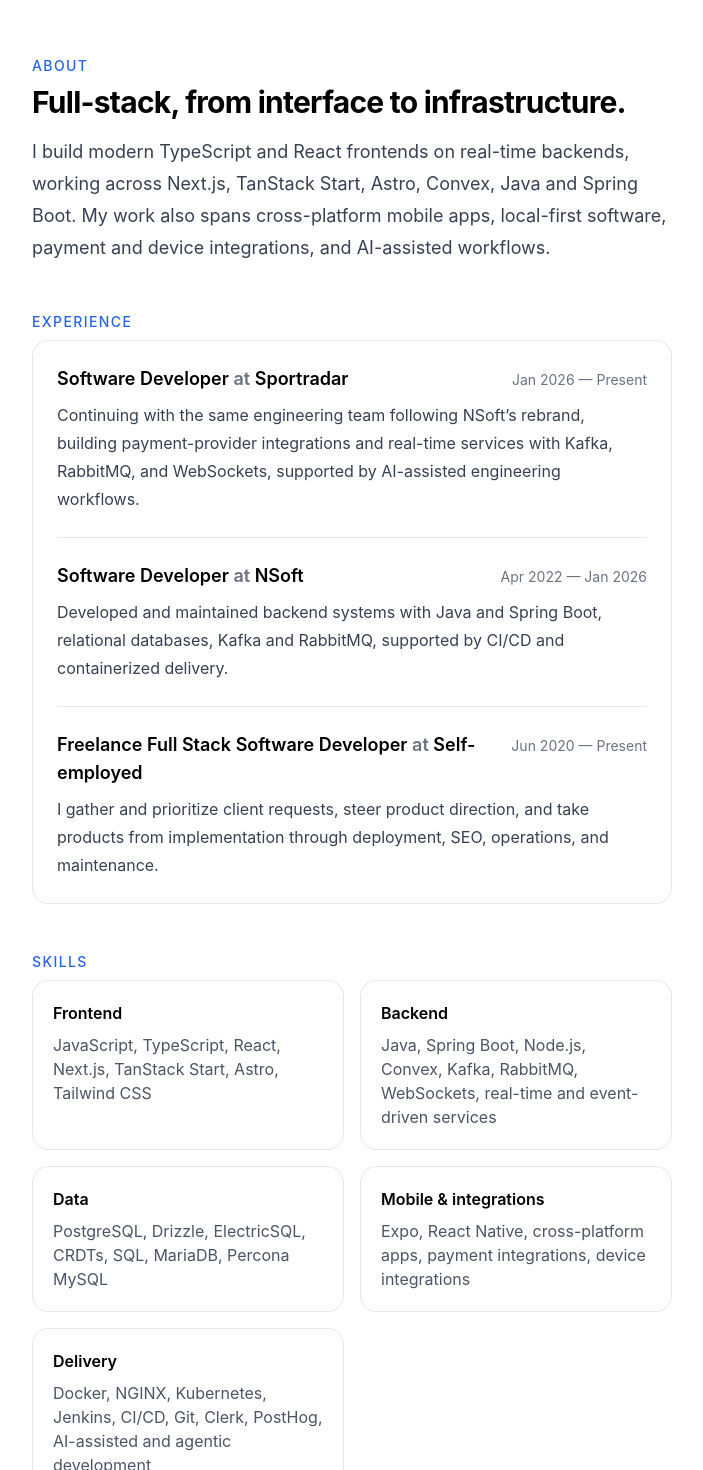
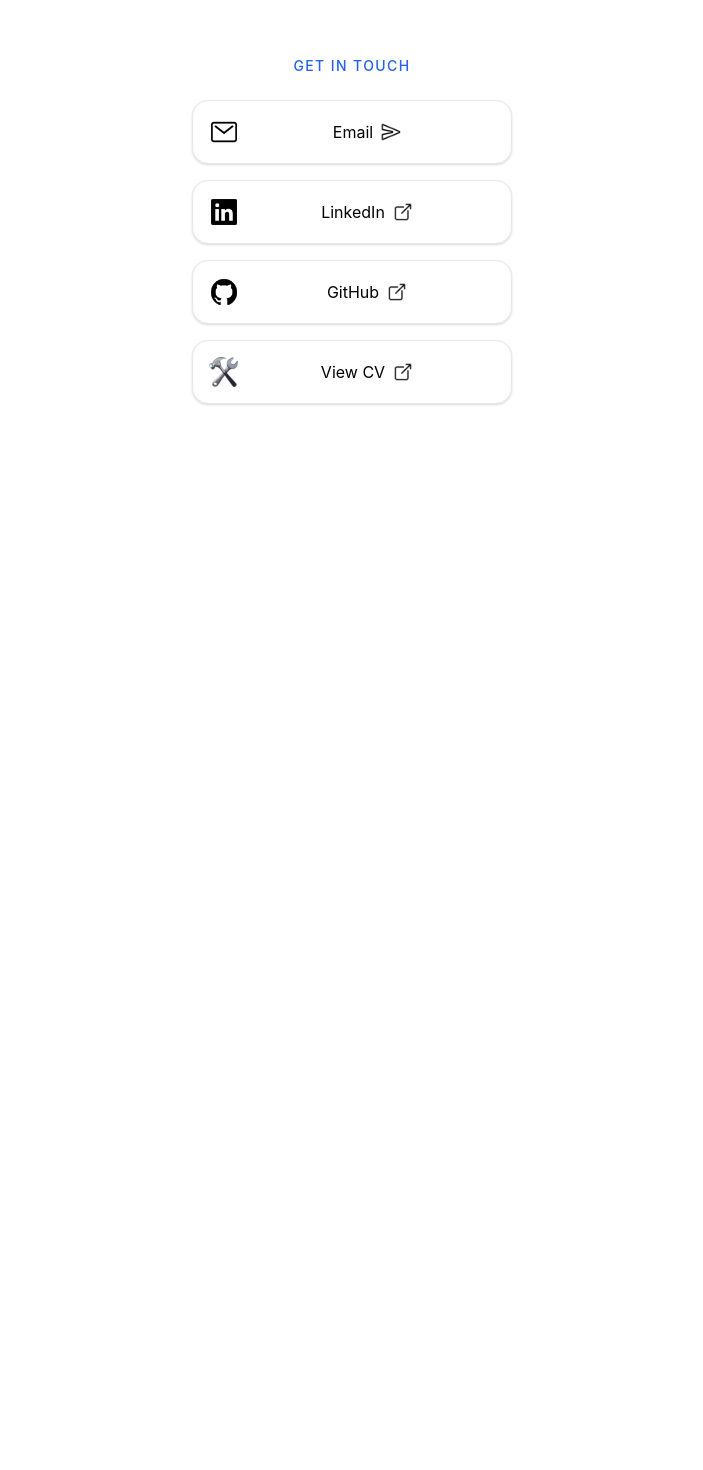
Before and after one commit to benyamynbrkyc/personal-website, a Next.js app: page / in a window 1280 px wide. Shown: the part 440-1910 px from the top of the page, without its empty margins (288-991 px from the left). After the commit the page ends 924 px from the top, so only its background shows below. Built offline with nearby package versions, Linux system fonts and the light colour scheme.

Commit message:
Remove profile sections from landing page

```diff
--- a/src/views/Index/ProfileSummary.tsx
+++ /dev/null
@@ -1,131 +0,0 @@
-const experience = [
-  {
-    role: 'Software Developer',
-    company: 'Sportradar',
-    period: 'Jan 2026 — Present',
-    summary:
-      'Continuing with the same engineering team following NSoft’s rebrand, building payment-provider integrations and real-time services with Kafka, RabbitMQ, and WebSockets, supported by AI-assisted engineering workflows.',
-  },
-  {
-    role: 'Software Developer',
-    company: 'NSoft',
-    period: 'Apr 2022 — Jan 2026',
-    summary:
-      'Developed and maintained backend systems with Java and Spring Boot, relational databases, Kafka and RabbitMQ, supported by CI/CD and containerized delivery.',
-  },
-  {
-    role: 'Freelance Full Stack Software Developer',
-    company: 'Self-employed',
-    period: 'Jun 2020 — Present',
-    summary:
-      'I gather and prioritize client requests, steer product direction, and take products from implementation through deployment, SEO, operations, and maintenance.',
-  },
-];
-
-const skillGroups = [
-  {
-    label: 'Frontend',
-    skills:
-      'JavaScript, TypeScript, React, Next.js, TanStack Start, Astro, Tailwind CSS',
-  },
-  {
-    label: 'Backend',
-    skills:
-      'Java, Spring Boot, Node.js, Convex, Kafka, RabbitMQ, WebSockets, real-time and event-driven services',
-  },
-  {
-    label: 'Data',
-    skills:
-      'PostgreSQL, Drizzle, ElectricSQL, CRDTs, SQL, MariaDB, Percona MySQL',
-  },
-  {
-    label: 'Mobile & integrations',
-    skills:
-      'Expo, React Native, cross-platform apps, payment integrations, device integrations',
-  },
-  {
-    label: 'Delivery',
-    skills:
-      'Docker, NGINX, Kubernetes, Jenkins, CI/CD, Git, Clerk, PostHog, AI-assisted and agentic development',
-  },
-];
-
-export default function ProfileSummary() {
-  return (
-    <div className='mt-16 space-y-12 text-black dark:text-white'>
-      <section aria-labelledby='about-heading'>
-        <p className='mb-2 text-sm font-medium uppercase tracking-widest text-blue-600 dark:text-blue-400'>
-          About
-        </p>
-        <h2 id='about-heading' className='text-3xl font-bold tracking-tight'>
-          Full-stack, from interface to infrastructure.
-        </h2>
-        <p className='mt-4 text-lg leading-8 text-gray-700 dark:text-gray-300'>
-          I build modern TypeScript and React frontends on real-time backends,
-          working across Next.js, TanStack Start, Astro, Convex, Java and Spring
-          Boot. My work also spans cross-platform mobile apps, local-first
-          software, payment and device integrations, and AI-assisted workflows.
-        </p>
-      </section>
-
-      <section aria-labelledby='experience-heading'>
-        <p className='mb-2 text-sm font-medium uppercase tracking-widest text-blue-600 dark:text-blue-400'>
-          Experience
-        </p>
-        <h2 id='experience-heading' className='sr-only'>
-          Experience
-        </h2>
-        <div className='divide-y divide-gray-200 rounded-2xl border bg-white px-6 dark:divide-gray-800 dark:border-transparent dark:bg-gray-900'>
-          {experience.map((item) => (
-            <article key={`${item.company}-${item.role}`} className='py-6'>
-              <div className='flex flex-col justify-between gap-1 sm:flex-row sm:items-baseline'>
-                <h3 className='text-lg font-semibold'>
-                  {item.role} <span className='text-gray-500'>at</span>{' '}
-                  {item.company}
-                </h3>
-                <p className='whitespace-nowrap text-sm text-gray-500 dark:text-gray-400'>
-                  {item.period}
-                </p>
-              </div>
-              <p className='mt-2 leading-7 text-gray-700 dark:text-gray-300'>
-                {item.summary}
-              </p>
-            </article>
-          ))}
-        </div>
-      </section>
-
-      <section aria-labelledby='skills-heading'>
-        <p className='mb-2 text-sm font-medium uppercase tracking-widest text-blue-600 dark:text-blue-400'>
-          Skills
-        </p>
-        <h2 id='skills-heading' className='sr-only'>
-          Skills
-        </h2>
-        <dl className='grid gap-4 sm:grid-cols-2'>
-          {skillGroups.map((group) => (
-            <div
-              key={group.label}
-              className='rounded-2xl border p-5 dark:border-gray-800'>
-              <dt className='font-semibold'>{group.label}</dt>
-              <dd className='mt-2 leading-6 text-gray-600 dark:text-gray-400'>
-                {group.skills}
-              </dd>
-            </div>
-          ))}
-        </dl>
-      </section>
-
-      <section className='rounded-2xl bg-blue-600 px-6 py-7 text-white'>
-        <p className='text-sm font-medium uppercase tracking-widest text-blue-100'>
-          Community
-        </p>
-        <h2 className='mt-2 text-2xl font-bold'>IT Challenge organizer</h2>
-        <p className='mt-2 leading-7 text-blue-50'>
-          Since 2018, I have helped organize one of Bosnia and Herzegovina’s
-          largest IT competitions for young developers and informatics students.
-        </p>
-      </section>
-    </div>
-  );
-}
--- a/src/views/Index/index.tsx
+++ b/src/views/Index/index.tsx
@@ -1,14 +1,12 @@
 import Head from 'components/meta/Head';
 import ChatBubble from 'views/Index/ChatBubble';
 import ContactSection from 'views/Index/ContactSection';
-import ProfileSummary from 'views/Index/ProfileSummary';
 
 export default function Home() {
   return (
     <>
       <Head />
       <ChatBubble />
-      <ProfileSummary />
       <ContactSection />
     </>
   );
```
